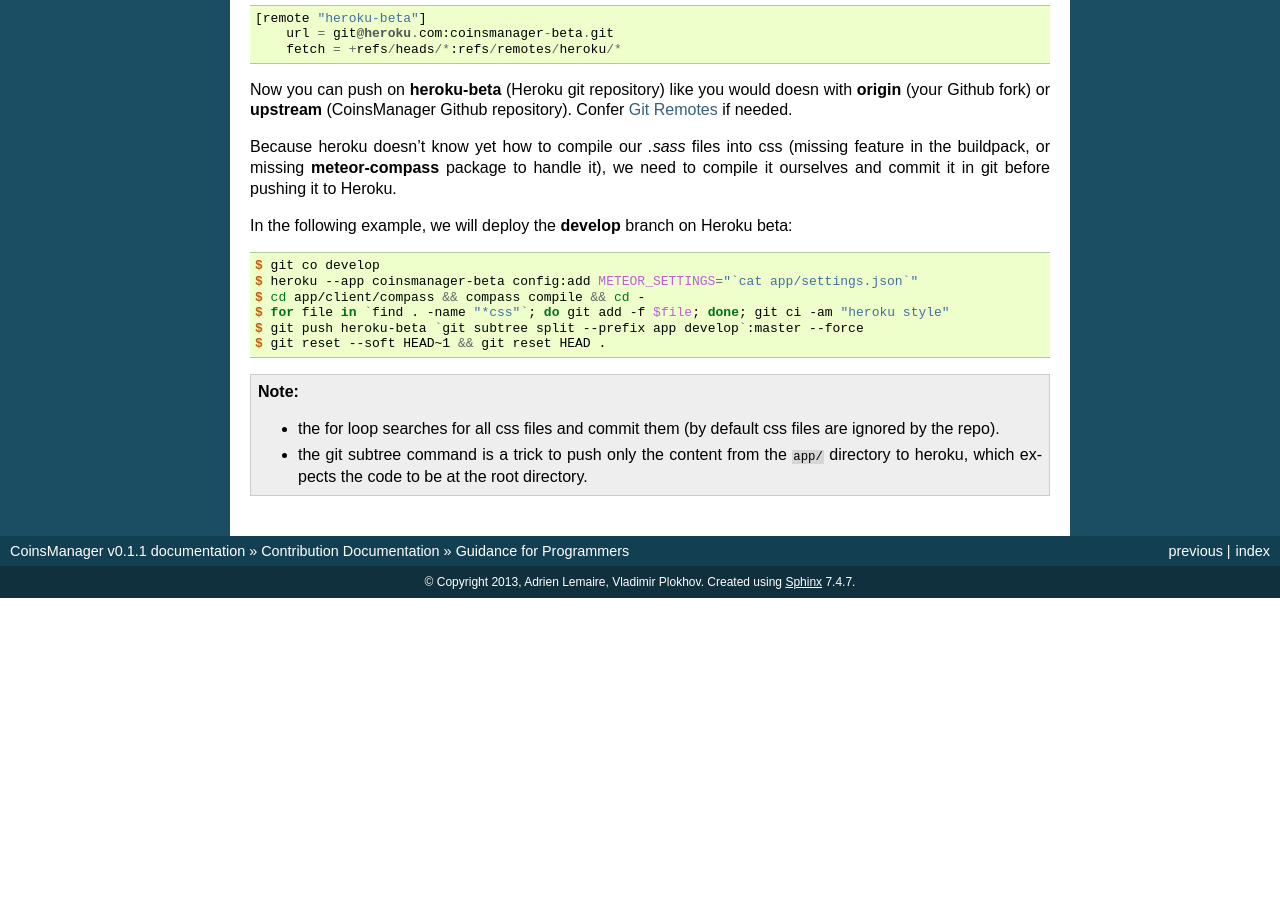
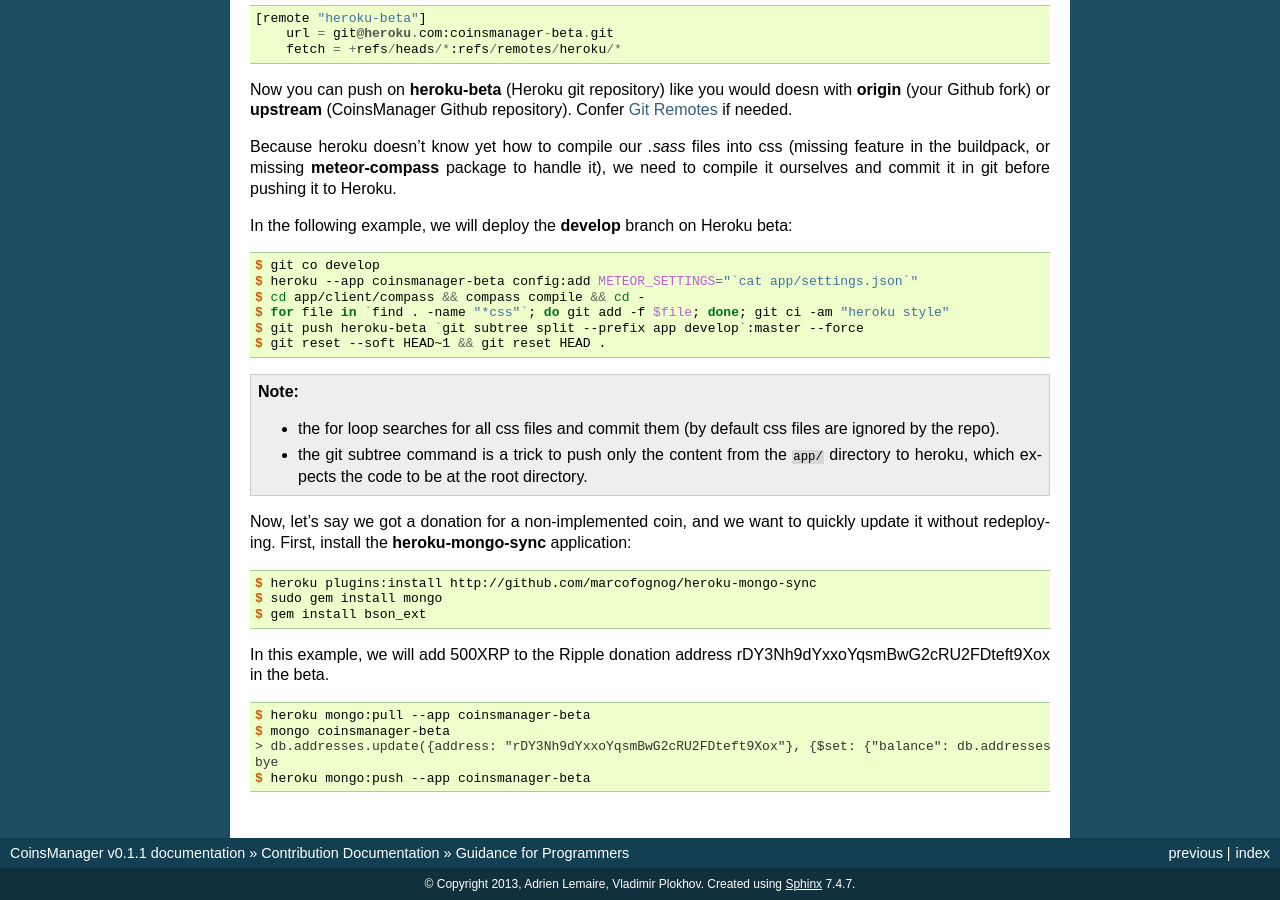
Before and after one commit to CoinsManager/CoinsManager, a Sphinx documentation site: the page built from docs/Contributions/3_code.rst, in a window 1280 px wide and 900 px high, scrolled down 5088 px. Built offline with Sphinx 7.4.7, drawn with Linux system fonts in a browser that asks for light colours; formulas are drawn with MathJax 3; before the commit the page ends 5686 px from its top, so only the background shows below that.

Commit message:
add tips to update production db from console

```diff
--- a/docs/Contributions/3_code.rst
+++ b/docs/Contributions/3_code.rst
@@ -205,3 +205,24 @@
     * the git subtree command is a trick to push only the content from the
       :file:`app/` directory to heroku, which expects the code to be at the root
       directory.
+
+Now, let's say we got a donation for a non-implemented coin, and we want to
+quickly update it without redeploying.
+First, install the **heroku-mongo-sync** application:
+
+.. code-block:: console
+
+    $ heroku plugins:install http://github.com/marcofognog/heroku-mongo-sync
+    $ sudo gem install mongo
+    $ gem install bson_ext
+
+In this example, we will add 500XRP to the Ripple donation address
+rDY3Nh9dYxxoYqsmBwG2cRU2FDteft9Xox in the beta.
+
+.. code-block:: console
+
+    $ heroku mongo:pull --app coinsmanager-beta
+    $ mongo coinsmanager-beta
+    > db.addresses.update({address: "rDY3Nh9dYxxoYqsmBwG2cRU2FDteft9Xox"}, {$set: {"balance": db.addresses.findOne({address: "rDY3Nh9dYxxoYqsmBwG2cRU2FDteft9Xox"}).balance + 500}})
+    bye
+    $ heroku mongo:push --app coinsmanager-beta
```
